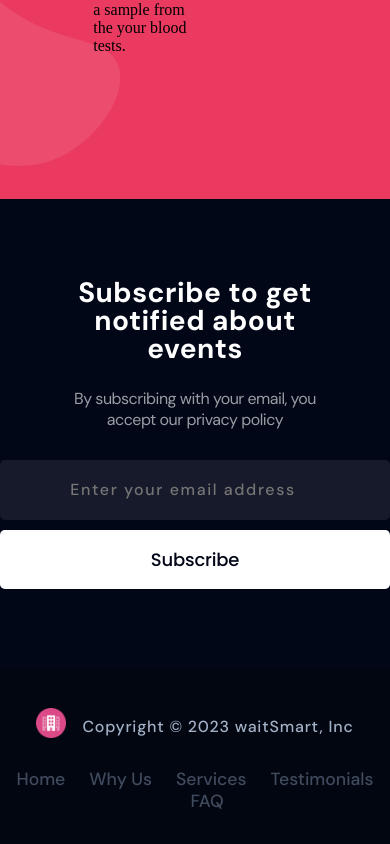
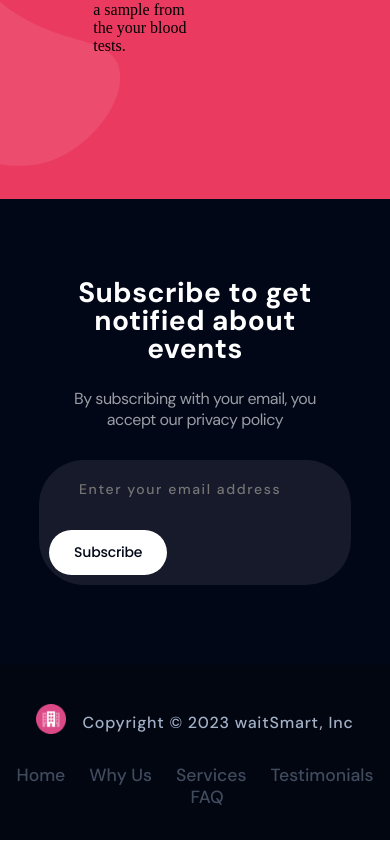
Before and after one commit to Anmol-Baranwal/WaitSmart, a Next.js app: page / in a window 390 px wide. Shown: the part 4995-5839 px from the top of the page. Built offline with nearby package versions, Linux system fonts and the light colour scheme.

Commit message:
update styling of subscribe button

```diff
--- a/components/Subscribe/subscribe.module.css
+++ b/components/Subscribe/subscribe.module.css
@@ -34,26 +34,29 @@
 .subscribe form {
   width: 100%;
   max-width: 555px;
-  margin-left: auto;
-  margin-right: auto;
   display: flex;
   flex-wrap: wrap;
   margin-top: 30px;
+  margin-left: auto;
+  margin-right: auto;
 }
 
-.subscribe input {
-  width: 100%;
+.form {
+  background-color: rgba(255, 255, 255, 0.08);
+  min-height: 4rem;
+  border-radius: 45px;
+  border: none;
+}
+
+.form input {
+  background-color: transparent;
+  border: none;
   max-width: 100%;
-  border-radius: 5px;
-  border: none;
-  background-color: rgba(255, 255, 255, 0.08);
   outline: none;
   color: rgba(255, 255, 255, 0.8);
   font-size: 16px;
-  padding-left: 0;
-  height: 50px;
-  margin-right: 0;
-  text-align: center;
+  padding-left: 2.5rem;
+  text-align: left;
 }
 
 .subscribe input::placeholder {
@@ -68,11 +71,27 @@
   font-size: 18px;
   color: #020718;
   letter-spacing: -0.2px;
-  width: 100%;
-  margin-top: 10px;
+  border-radius: 45px;
+  margin: 10px;
+  border: none;
 }
 
 .subscribe button:hover {
   background-color: #fff;
   opacity: 0.8;
 }
+
+@media (max-width: 640px) {
+  .subscribe form {
+    width: 80%;
+  }
+
+  .subscribe input {
+    font-size: 14px;
+  }
+
+  .subscribe button {
+    font-size: 14px;
+    padding: 10px 25px;
+  }
+}
```
